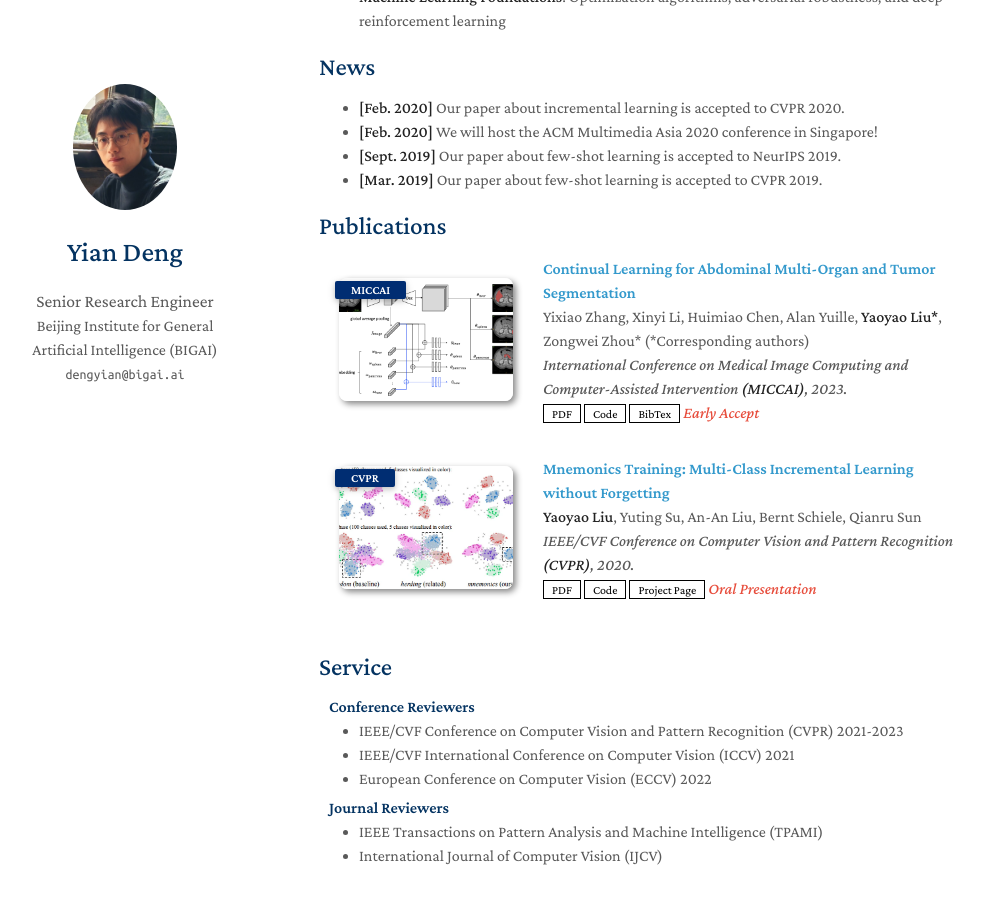
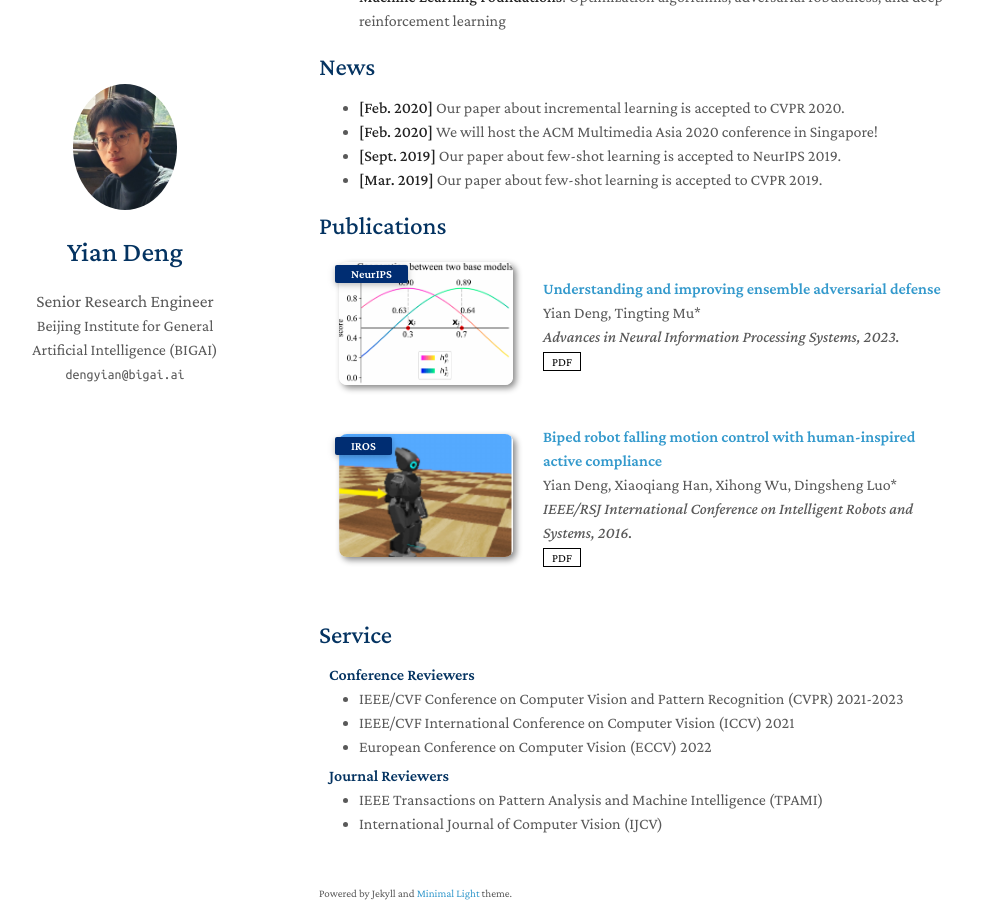
Before and after one commit to yian-deng/yian-deng.github.io, a Jekyll site: the page built from index.md, in a window 1280 px wide and 900 px high, scrolled down 638 px. Shown: the whole window, without its empty margins (151-1135 px from the left). Built offline with Jekyll 4.4.1, drawn with Linux system fonts in a browser that asks for light colours; a style sheet for code colours, icons or effects is not loaded; our own code applies the rules of GitHub Pages for plain Markdown files.

Commit message:
Update publications.yml

```diff
--- a/_data/publications.yml
+++ b/_data/publications.yml
@@ -1,21 +1,15 @@
 main:
 
-  - title: Continual Learning for Abdominal Multi-Organ and Tumor Segmentation
-    authors: Yixiao Zhang, Xinyi Li, Huimiao Chen, Alan Yuille, <strong>Yaoyao Liu*</strong>, Zongwei Zhou* (*Corresponding authors)
-    conference_short: MICCAI
-    conference: International Conference on Medical Image Computing and Computer-Assisted Intervention <strong>(MICCAI)</strong>, 2023.
-    pdf: https://arxiv.org/pdf/2306.00988.pdf
-    code: https://github.com/MrGiovanni/ContinualLearning
-    bibtex: https://bib.yliu.me/MICCAI23.txt
-    image: ./assets/img/teaser_example_2.webp
-    notes: Early Accept
+  - title: Understanding and improving ensemble adversarial defense
+    authors: Yian Deng, Tingting Mu*
+    conference_short: NeurIPS
+    conference: Advances in Neural Information Processing Systems, 2023.
+    pdf: https://proceedings.neurips.cc/paper_files/paper/2023/hash/b589d92785e39486e978fa273d0dc343-Abstract-Conference.html
+    image: ./assets/img/ensemble.png
 
-  - title: "Mnemonics Training: Multi-Class Incremental Learning without Forgetting"
-    authors: <strong>Yaoyao Liu</strong>, Yuting Su, An-An Liu, Bernt Schiele, Qianru Sun
-    conference_short: CVPR
-    conference: IEEE/CVF Conference on Computer Vision and Pattern Recognition <strong>(CVPR)</strong>, 2020.
-    pdf: https://arxiv.org/pdf/2002.10211.pdf
-    code: https://github.com/yaoyao-liu/class-incremental-learning/tree/main/mnemonics-training
-    page: https://class-il.mpi-inf.mpg.de/mnemonics/
-    notes: Oral Presentation
-    image: ./assets/img/teaser_example.webp
+  - title: Biped robot falling motion control with human-inspired active compliance
+    authors: Yian Deng, Xiaoqiang Han, Xihong Wu, Dingsheng Luo*
+    conference_short: IROS
+    conference: IEEE/RSJ International Conference on Intelligent Robots and Systems, 2016.
+    pdf: https://www.researchgate.net/publication/311754726_Biped_robot_falling_motion_control_with_human-inspired_active_compliance
+    image: ./assets/img/falling.png
```
